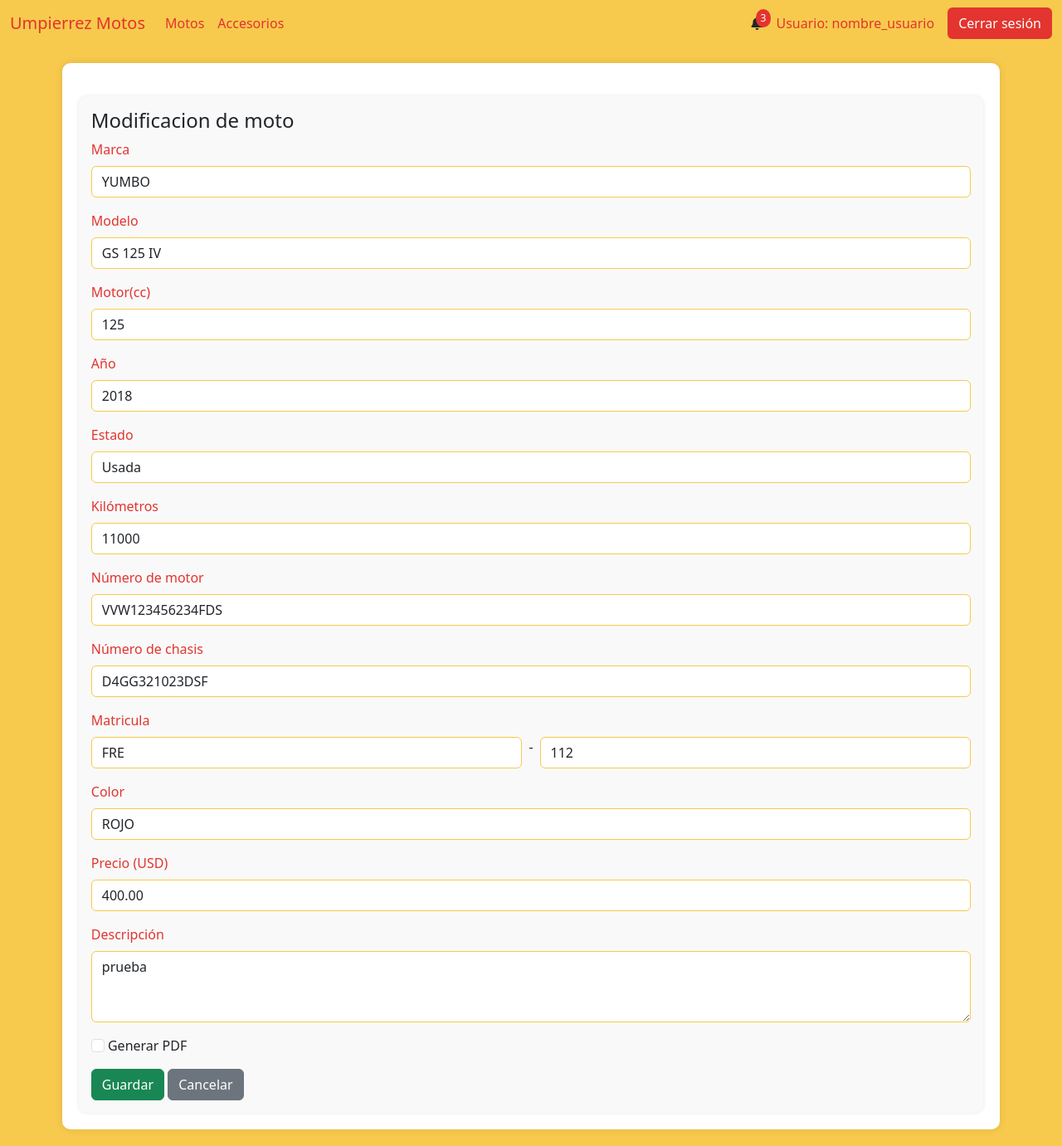
After one commit to jlumaca/UmpierrezMotos, a Django app: page /datos_moto_modificacion/1 in a window 1280 px wide. The commit adds this page. Shown: the whole page at 83% size. Run offline with Django 5.2, Linux system fonts and the light colour scheme; data comes from the database, SQL or seed files in the repository; both versions use the stored data as it was after the commit.

Commit message:
Modificacion moto

```diff
--- a/AppUM/templates/perfil_administrativo/motos/alta_moto.html
+++ b/AppUM/templates/perfil_administrativo/motos/alta_moto.html
@@ -66,6 +66,10 @@
                 <label for="precio" class="form-label">Precio (USD)</label>
                 <input type="number" class="form-control" name="precio_moto" id="precio" placeholder="Ingrese el precio">
             </div>
+            <div class="mb-3">
+                <label for="descripcion" class="form-label">Descripción</label>
+                <textarea class="form-control" name="descripcion_moto" id="descripcion" placeholder="Ingrese una descripción" rows="3"></textarea>
+            </div>
 
             <button type="submit" class="btn btn-success">Guardar</button>
 
--- /dev/null
+++ b/AppUM/templates/perfil_administrativo/motos/modificacion_moto.html
@@ -0,0 +1,127 @@
+{% extends "perfil_administrativo/padre_perfil_administrativo.html" %}
+{% load static %}
+
+{% block contenidoQueCambia %}
+<div class="table-container" id="inventarios">
+    <div class="form-container" id="motoForm">
+        <h4>Modificacion de moto</h4>
+        {% if error_message %}
+            <div class="alert alert-danger" role="alert">
+            {{ error_message }}
+            </div>
+        {% endif %}
+        <form action="{% url 'MotoModificacion' datos_moto.id %}" enctype="multipart/form-data" method="POST">{% csrf_token %}
+            <div class="mb-3">
+                <label for="marca" class="form-label">Marca</label>
+                <input value="{{ datos_moto.marca }}" type="text" class="form-control" name="marca_moto" id="marca" placeholder="Ingrese la marca" maxlength="20">
+            </div>
+            <div class="mb-3">
+                <label for="modelo" class="form-label">Modelo</label>
+                <input value="{{ datos_moto.modelo }}" type="text" class="form-control" name="modelo_moto" id="modelo" placeholder="Ingrese el modelo" maxlength="20">
+            </div>
+            <div class="mb-3">
+                <label for="motor" class="form-label">Motor(cc)</label>
+                <input value="{{ datos_moto.motor }}" type="number" class="form-control" name="motor_moto" id="motor" placeholder="Ingrese la cilindrada">
+            </div>
+            <div class="mb-3">
+                <label for="anio" class="form-label">Año</label>
+                <input value="{{ datos_moto.anio }}" type="number" class="form-control" name="anio_moto" id="anio" placeholder="Ingrese el año">
+            </div>
+            <div class="mb-3">
+                <label for="estado" class="form-label">Estado</label>
+                <select value="{{ datos_moto.estado }}" class="form-control" name="estado_moto" id="estado" onchange="toggleFields()">
+                    <option value="usada">Usada</option>
+                    <option value="nueva">Nueva</option>
+                </select>
+            </div>
+            <div class="mb-3" id="kms">
+                <label for="kilometros" class="form-label" id="label_km">Kilómetros</label>
+                <input value="{{ datos_moto.kilometros }}" type="number" class="form-control" name="km_moto" id="kilometros" placeholder="Ingrese los kilómetros">
+            </div>
+
+            <div class="mb-3">
+                <label for="num_motor" class="form-label">Número de motor</label>
+                <input value="{{ datos_moto.num_motor }}" type="text" class="form-control" name="num_motor_moto" id="num_motor" placeholder="Ingrese el número de motor" maxlength="40">
+            </div>
+
+            <div class="mb-3">
+                <label for="num_chasis" class="form-label">Número de chasis</label>
+                <input value="{{ datos_moto.num_chasis }}" type="text" class="form-control" name="num_chasis_moto" id="num_chasis" placeholder="Ingrese el número de chasis" maxlength="40">
+            </div>
+            {% if letras_matricula and num_matricula %}
+            <div class="mb-3" id="matr">
+                <label for="matricula" class="form-label">Matricula</label>
+                <div class="d-flex">
+                    <input value="{{ letras_matricula }}" type="text" class="form-control me-1" name="matricula_letras" id="matricula_letras" placeholder="Caracteres alfabeticos"  maxlength="3">
+                    <span class="mx-1">-</span>
+                    <input value="{{ num_matricula }}" type="number" class="form-control ms-1" name="matricula_numeros" id="matricula_numeros" placeholder="Caracteres numéricos">
+                </div>
+            </div>
+            {% else %}
+            <div class="mb-3">
+                <input type="checkbox" id="toggleMatr" class="form-check-input">
+                <label for="toggleMatr" class="form-check-label">Ingresar matricula</label>
+            </div>
+
+            <div class="mb-3" id="matr" style="display: none;">
+                <label for="matricula" class="form-label">Matrícula</label>
+                <div class="d-flex">
+                    <input type="text" class="form-control me-1" name="matricula_letras" id="matricula_letras" placeholder="Caracteres alfabéticos" maxlength="3">
+                    <span class="mx-1">-</span>
+                    <input type="number" class="form-control ms-1" name="matricula_numeros" id="matricula_numeros" placeholder="Caracteres numéricos">
+                </div>
+            </div>
+            {% endif %}
+
+
+            <div class="mb-3">
+                <label for="color" class="form-label">Color</label>
+                <input value="{{ datos_moto.color }}" type="text" class="form-control" name="color_moto" id="color" placeholder="Ingrese el color" maxlength="20">
+            </div>
+            <div class="mb-3">
+                <label for="precio" class="form-label">Precio (USD)</label>
+                <input value="{{ datos_moto.precio }}" type="number" class="form-control" name="precio_moto" id="precio" placeholder="Ingrese el precio">
+            </div>
+            <div class="mb-3">
+                <label for="descripcion" class="form-label">Descripción</label>
+                <textarea class="form-control" name="descripcion_moto" id="descripcion" placeholder="Ingrese una descripción" rows="3">{{ datos_moto.observaciones }}</textarea>
+            </div>
+
+            <div class="mb-3">
+                <input type="checkbox" id="toggleMatr" class="form-check-input" name="crear_pdf">
+                <label for="toggleMatr" class="form-check-label">Generar PDF</label>
+            </div>
+
+
+            <button type="submit" class="btn btn-success">Guardar</button>
+
+            <a href="{% url 'Motos' %}" class="btn btn-secondary">Cancelar</a>
+        </form>
+
+    </div>
+</div>
+
+<script>
+    function toggleFields() {
+        var estado = document.getElementById("estado").value;
+        var kms = document.getElementById("kms");
+        var matr = document.getElementById("matr");
+
+
+
+        if (estado === "nueva") {
+            kms.style.display = "none";
+            matr.style.display = "none";
+        }else{
+            kms.style.display = "block";
+           matr.style.display = "block";
+        }
+    }
+
+    document.getElementById("toggleMatr").addEventListener("change", function() {
+        const matrDiv = document.getElementById("matr");
+        matrDiv.style.display = this.checked ? "block" : "none";
+    });
+</script>
+
+{% endblock %}
--- a/AppUM/templates/perfil_administrativo/motos/motos.html
+++ b/AppUM/templates/perfil_administrativo/motos/motos.html
@@ -115,6 +115,7 @@
     <table class="table">
         <thead>
             <tr>
+                <th>Código</th>
                 <th>Marca</th>
                 <th>Modelo</th>
                 <th>Motor (cc)</th>
@@ -131,6 +132,7 @@
             {% if page_obj %}
                 {% for moto in page_obj %}
                 <tr>
+                    <td>{{ moto.id }}</td>
                     <td>{{ moto.marca }}</td>
                     <td>{{ moto.modelo }}</td>
                     <td>{{ moto.motor }}</td>
@@ -142,7 +144,7 @@
                     <td>{{ moto.precio }}</td>
                     <td>
                         <a href="{% url 'MotoBaja' moto.id %}"><button class="btn btn-sm btn-danger"><i class="fas fa-trash"></i></button></a>
-                        <button class="btn btn-sm btn-warning"><i class="fas fa-edit"></i></button>
+                        <a href="{% url 'DatosMotoModificacion' moto.id %}"><button class="btn btn-sm btn-warning"><i class="fas fa-edit"></i></button></a>
                         <button class="btn btn-sm btn-info"><i class="fas fa-info-circle"></i></button>
                     </td>
                 </tr>
--- a/AppUM/urls.py
+++ b/AppUM/urls.py
@@ -10,6 +10,8 @@ urlpatterns = [
      path('motos', views.vista_inventario_motos,name="Motos"),
      path('moto_alta', views.form_alta_moto,name="MotoAlta"),
      path('moto_baja/<int:id_moto>', views.baja_moto,name="MotoBaja"),
+     path('datos_moto_modificacion/<int:id_moto>', views.datos_a_modificacion_moto,name="DatosMotoModificacion"),
+     path('moto_modificacion/<int:id_moto>', views.modificacion_moto,name="MotoModificacion"),
      path('accesorios', views.vista_inventario_accesorios,name="Accesorios"),
      path('busqueda_marca', views.busqueda_marca,name="BusquedaMarca"),
      path('busqueda_modelo', views.busqueda_modelo,name="BusquedaModelo"),
--- a/AppUM/views.py
+++ b/AppUM/views.py
@@ -81,7 +81,7 @@ def vista_inventario_motos(req):
 
     logo_um = Logos.objects.get(id=1)
 
-    paginator = Paginator(motos, 5)  # 10 motos por página
+    paginator = Paginator(motos, 5)  # 5 motos por página
 
     page_number = req.GET.get('page')  # Obtiene el número de página desde la URL
     page_obj = paginator.get_page(page_number)  # Obtiene la página solicitada
@@ -212,7 +212,8 @@ def form_alta_moto(req):
                             num_chasis = num_chasis,
                             pertenece_tienda = 1,
                             pertenece_taller = 0,
-                            fecha_ingreso = datetime.now()
+                            fecha_ingreso = datetime.now(),
+                            observaciones = req.POST['descripcion_moto']
                             )
                     nueva_moto.save()
                     #id_moto = nueva_moto.id
@@ -262,17 +263,28 @@ def form_alta_moto(req):
                         regresa_moto.kilometros = req.POST['km_moto']
                         regresa_moto.precio = req.POST['precio_moto']
                         regresa_moto.estado = "Usada"
+                        regresa_moto.observaciones = req.POST['descripcion_moto']
                         regresa_moto.save()
-                        nueva_matricula = matricula_valid(matricula,num_motor,num_chasis)
 
-                        if nueva_matricula == "ingresar_matr":
-                            new_matricula = Matriculas(
-                                matricula = matricula,
-                                activo = 1,
-                                moto_id = regresa_moto.id
-                            )
-                            new_matricula.save()
+                        if req.POST['matricula_letras'] and req.POST['matricula_numeros']: #SI LOS CAMPOS DE TEXTO DE LA MATRICULA NO ESTAN VACIOS
+                            nueva_matricula = matricula_valid(matricula,num_motor,num_chasis)
+                            ultima_matricula = Matriculas.objects.filter(activo=1,moto_id=regresa_moto.id).first()
 
+                            if ultima_matricula.matricula != matricula: #LA MATRICULA A INGRESAR ES DIFERENTE A LA ANTERIOR, SE PROCEDE A INGRESAR UNA NUEVA
+
+                                update_activo_0 = Matriculas.objects.get(id=ultima_matricula.id)
+                                update_activo_0.activo = 0
+                                update_activo_0.save()
+
+                                if nueva_matricula == "ingresar_matr": #SI LA MATRICULA EXISTIERA Y ES DE LA MISMA MOTO NO HACE NADA PUESTO QUE NO SE ESTARIA CAMBIANDO
+                                    new_matricula = Matriculas(
+                                         matricula = matricula,
+                                         activo = 1,
+                                         moto_id = regresa_moto.id
+                                     )
+                                    new_matricula.save()
+                            # else:
+                            #     print("LA MATRICULA A INGRESAR ES IGUAL A LA ANTERIOR, NO SE HACE NADA")
 
 
                         logo_um = Logos.objects.get(id=1)
@@ -323,7 +335,8 @@ def form_alta_moto(req):
                             num_chasis = num_chasis,
                             pertenece_tienda = 1,
                             pertenece_taller = pert_taller,
-                            fecha_ingreso = datetime.now()
+                            fecha_ingreso = datetime.now(),
+                            observaciones = req.POST['descripcion_moto']
                             )
                         nueva_moto.save()
 
@@ -456,3 +469,121 @@ def busqueda_precio(req):
     page_obj = paginator.get_page(page_number)  # Obtiene la página solicitada
 
     return render(req,"perfil_administrativo/motos/motos.html",{'page_obj': page_obj,"motos":motos})
+
+def datos_a_modificacion_moto(req,id_moto):
+    try:
+        moto_upd = Moto.objects.get(id=id_moto)
+        matricula_upd = Matriculas.objects.filter(moto_id=moto_upd.id,activo=1).first()
+
+        if matricula_upd:
+            letras_matricula = matricula_upd.matricula[0:3:1]
+            num_matricula = matricula_upd.matricula[3:7:1]
+        else:
+            letras_matricula = None
+            num_matricula = None
+
+        if moto_upd.observaciones == None:
+            moto_upd.observaciones = "Sin descripción"
+        return render(req,"perfil_administrativo/motos/modificacion_moto.html",{'datos_moto': moto_upd,
+        "letras_matricula":letras_matricula,
+        "num_matricula":num_matricula})
+    except:
+        pass
+
+def modificacion_moto(req,id_moto):
+    try:
+        marca = req.POST['marca_moto'].upper()
+        modelo = req.POST['modelo_moto'].upper()
+        color = req.POST['color_moto'].upper()
+        num_motor = req.POST['num_motor_moto'].upper()
+        num_chasis = req.POST['num_chasis_moto'].upper()
+
+        moto_upd = Moto.objects.get(id=id_moto)
+        moto_upd.marca = marca
+        moto_upd.modelo = modelo
+        moto_upd.motor = req.POST['motor_moto']
+        moto_upd.anio = req.POST['anio_moto']
+
+        if req.POST['estado_moto'] == "nueva":
+            estado = "Nueva"
+        else:
+            estado = "Usada"
+
+        moto_upd.estado = estado
+        moto_upd.kilometros = req.POST['km_moto']
+        moto_upd.num_motor = num_motor
+        moto_upd.num_chasis = num_chasis
+        moto_upd.color = color
+        moto_upd.precio = req.POST['precio_moto']
+        moto_upd.observaciones = req.POST['descripcion_moto']
+        moto_upd.save()
+
+
+        if req.POST['matricula_letras'] and req.POST['matricula_numeros']: #SI UNO O LOS DOS CAMPOS ESTAN VACIOS NO ACCEDE PUES LA MATRICULA ES INVALIDA
+            matr_letras = req.POST['matricula_letras'].upper()
+            matr_num = req.POST['matricula_numeros']
+            matricula = matr_letras + str(matr_num)
+            valid_matr = matricula_valid(matricula,num_motor,num_chasis)
+
+            matr_upd = Matriculas.objects.filter(activo=1,moto_id=moto_upd.id).first() #SE OBTIENE MATRICULA ACTUAL DE LA MOTO
+
+            if valid_matr == "matricula_existe":
+                return render(req,"perfil_administrativo/motos/modificacion_moto.html",{"error_message":"Ya existe la matricula"})
+            else:
+                if matr_upd.matricula != matricula: #ACCEDE SI Y SOLO SI LA MATRICULA FUE MODIFICADA EN LOS CAMPOS DE TEXTO, ES DECIR, SE CAMBIA LA MATRICULA, SINO NO HACE NADA
+                    matr_delete = Matriculas.objects.get(matricula=matr_upd.matricula) #SE BORRA PUESTO QUE SE ENTIENDE QUE LA MATRICULA A MODIFICAR FUE ASIGNADA POR ERROR
+                    matr_delete.delete()                                               #EL SISTEMA PERMITE ASIGNAR NUEVA MATRICULA (SIN BORRAR LA ANTERIOR) EN CASO DE QUE UNA MOTO REGRESE A LA TIENDA
+                    update_matricula = Matriculas(
+                        matricula = matricula,
+                        activo = 1,
+                        moto_id = moto_upd.id
+                    )
+                    update_matricula.save()
+                    # return render(req,"perfil_administrativo/motos/motos.html",{"error_message":"SE MODIFICA MATRICULA"})
+
+        checkbox = 'crear_pdf' in req.POST
+        if checkbox:
+            logo_um = Logos.objects.get(id=1)
+            logo_um_url = req.build_absolute_uri(logo_um.logo_UM.url) if logo_um.logo_UM else None
+            pdf = crear_pdf('perfil_administrativo/motos/identificacion_moto.html', {
+                        "moto": {
+                        "id":moto_upd.id,
+                        "marca": moto_upd.marca,
+                        "modelo": moto_upd.modelo,
+                        "motor": moto_upd.motor,
+                        "anio": moto_upd.anio,
+                        "kilometros": moto_upd.kilometros,
+                        "precio": moto_upd.precio
+                        },
+                        "current_year": datetime.now().year,
+                        "logo_um": logo_um_url  # Asegúrate de importar datetime
+                    })
+            if pdf:
+                    pdf_file = ContentFile(pdf.content)
+                    file_name = f"identificacion_{moto_upd.id}.pdf"
+                # Asignar el archivo al campo identificacion_pdf de la moto
+                    moto_upd.identificacion_pdf.save(file_name, pdf_file)
+                    moto_upd.save()
+
+                    #return render(req,"perfil_administrativo/motos/motos.html",{"motos":motos,"messages":"Moto ingresada con éxito"})
+
+                    contexto = {
+                        "messages":"Moto modificada con éxito. A continuación se visualiza el PDF generado para identificar fisicamente la misma.",
+                        'pdf_url': moto_upd.identificacion_pdf.url,
+                        "logo_um":logo_um.logo_UM.url if logo_um.logo_UM else None
+
+                        }
+                    return render(req,"perfil_administrativo/motos/contenido_pdf.html",contexto)
+        else:
+            motos = Moto.objects.filter(pertenece_tienda=1).order_by('-fecha_ingreso')
+            logo_um = Logos.objects.get(id=1)
+            paginator = Paginator(motos, 5)  # 10 motos por página
+            page_number = req.GET.get('page')  # Obtiene el número de página desde la URL
+            page_obj = paginator.get_page(page_number)  # Obtiene la página solicitada
+
+            return render(req,"perfil_administrativo/motos/motos.html",{'page_obj': page_obj,"motos":motos,"logo_um":logo_um.logo_UM.url if logo_um.logo_UM else None})
+
+
+        #return render(req,"perfil_administrativo/motos/motos.html",{})
+    except:
+        pass
```
Also changed, not shown: db.sqlite3, 6 other files.
